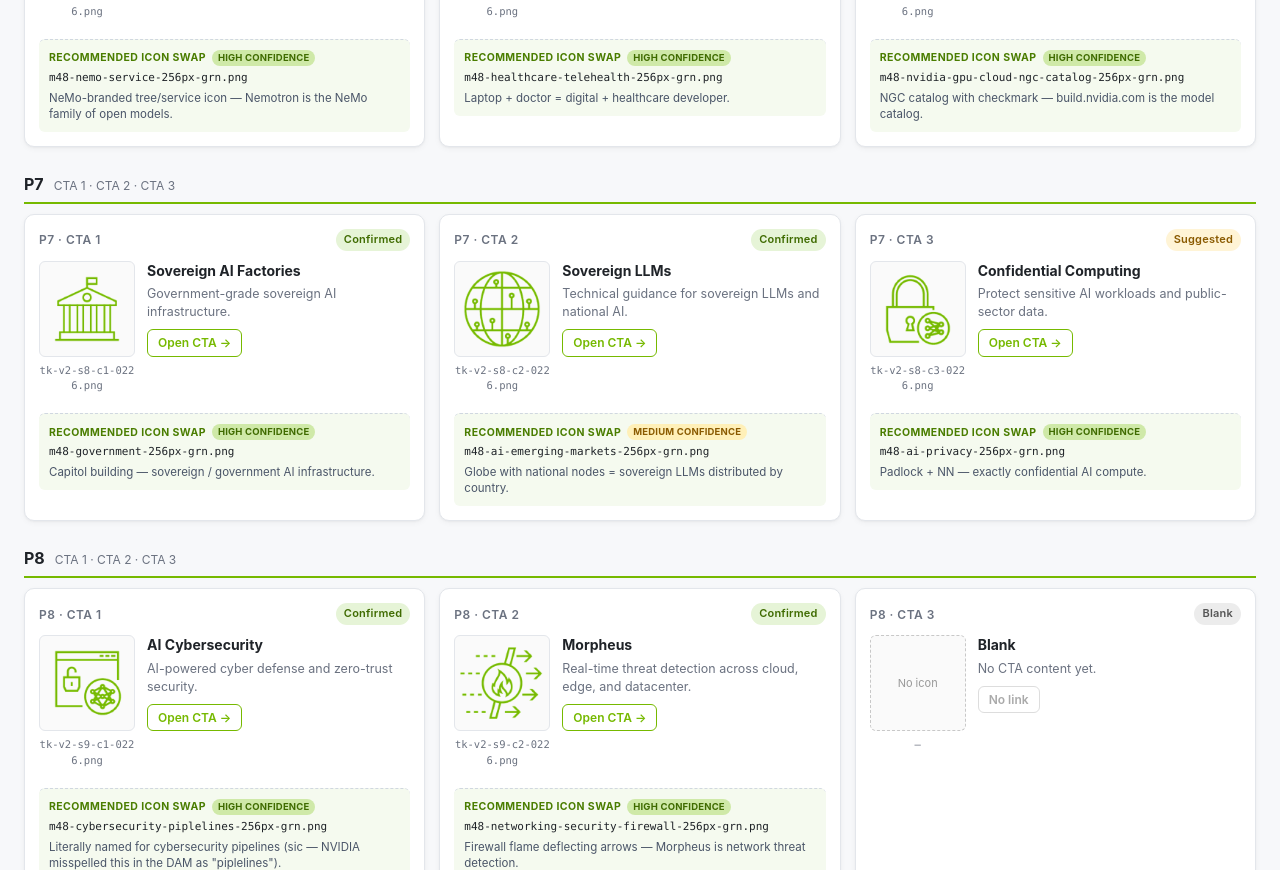
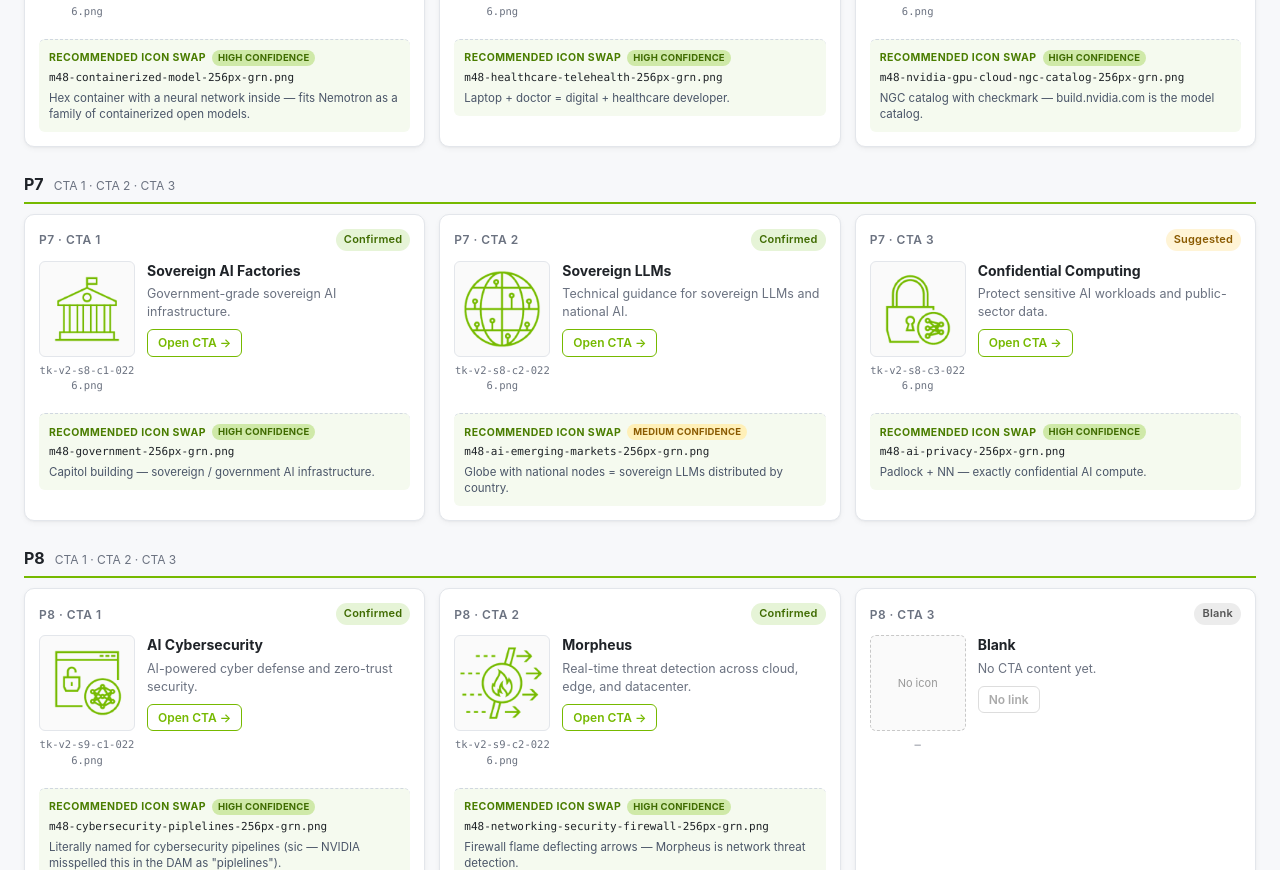
Before and after one commit to snehald-png/cta-icons-june, a plain HTML site: page index.html in a window 1280 px wide. Shown: the part 2236-3106 px from the top of the page. Drawn offline with Linux system fonts and the light colour scheme.

Commit message:
P6 CTA 1 (Nemotron): swap to containerized-model icon

```diff
--- a/index.html
+++ b/index.html
@@ -302,7 +302,7 @@
     {"label":"CTA 3","title":"cuDSS","snippet":"Solving large-scale linear sparse engineering problems.","link":"https://developer.nvidia.com/blog/solving-large-scale-linear-sparse-problems-with-nvidia-cudss/","icon_url":"icons/tk-v2-s5-c3-0226.png","icon_file":"tk-v2-s5-c3-0226.png","status":"Confirmed","reco":{"file":"m48-algorithms-numerical-techniques-256px-grn.png","why":"Literally the numerical-techniques icon — cuDSS is a sparse solver.","conf":"high"}}
   ]},
   {"priority":"P6","ctas":[
-    {"label":"CTA 1","title":"NVIDIA Nemotron","snippet":"Open models and recipes for specialized AI agents in healthcare.","link":"https://developer.nvidia.com/nemotron","icon_url":"icons/tk-v2-s7-c1-0226.png","icon_file":"tk-v2-s7-c1-0226.png","status":"Confirmed","reco":{"file":"m48-nemo-service-256px-grn.png","why":"NeMo-branded tree/service icon — Nemotron is the NeMo family of open models.","conf":"high"}},
+    {"label":"CTA 1","title":"NVIDIA Nemotron","snippet":"Open models and recipes for specialized AI agents in healthcare.","link":"https://developer.nvidia.com/nemotron","icon_url":"icons/tk-v2-s7-c1-0226.png","icon_file":"tk-v2-s7-c1-0226.png","status":"Confirmed","reco":{"file":"m48-containerized-model-256px-grn.png","why":"Hex container with a neural network inside — fits Nemotron as a family of containerized open models.","conf":"high"}},
     {"label":"CTA 2","title":"Digital Health Developers Program","snippet":"Developer program for digital health AI solutions.","link":"https://developer.nvidia.com/digital-health-developers","icon_url":"icons/tk-v2-s7-c2-0226.png","icon_file":"tk-v2-s7-c2-0226.png","status":"Confirmed","reco":{"file":"m48-healthcare-telehealth-256px-grn.png","why":"Laptop + doctor = digital + healthcare developer.","conf":"high"}},
     {"label":"CTA 3","title":"NVIDIA Models","snippet":"Build, evaluate, and manage AI agents and models.","link":"https://build.nvidia.com/models?ncid=pa-srch-goog-405472","icon_url":"icons/tk-v2-s7-c3-0226.png","icon_file":"tk-v2-s7-c3-0226.png","status":"Confirmed","reco":{"file":"m48-nvidia-gpu-cloud-ngc-catalog-256px-grn.png","why":"NGC catalog with checkmark — build.nvidia.com is the model catalog.","conf":"high"}}
   ]},
```
Also changed, not shown: icons/tk-v2-s7-c1-0226.png.
